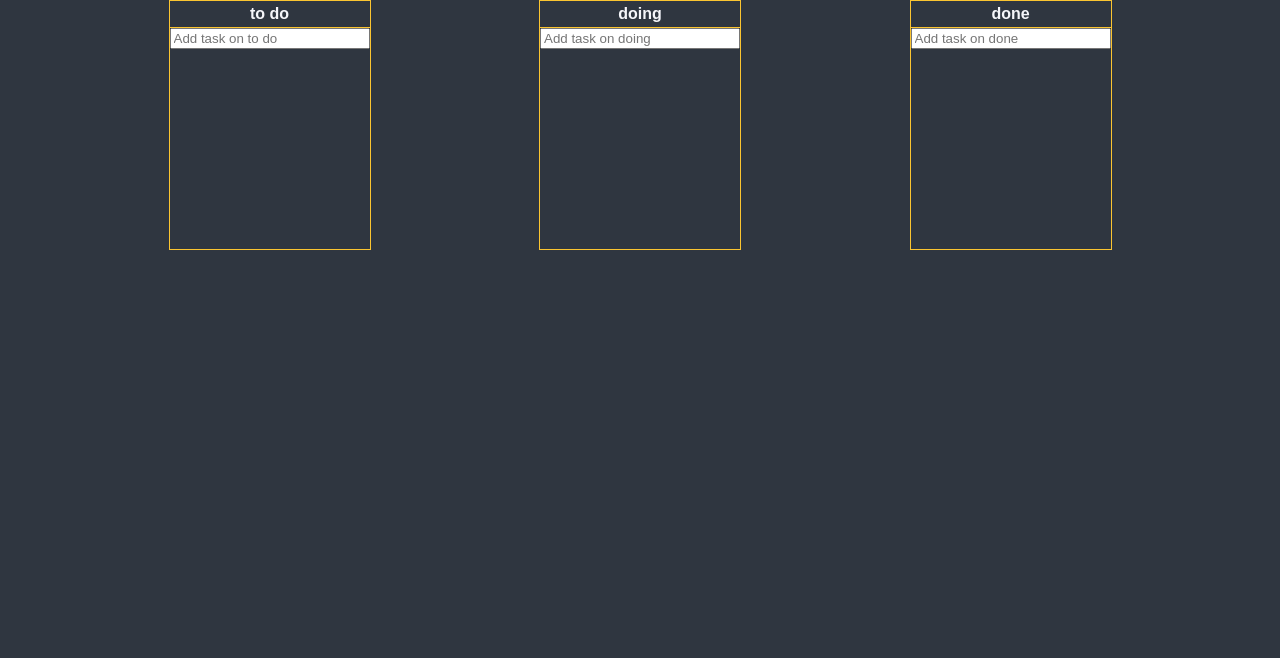
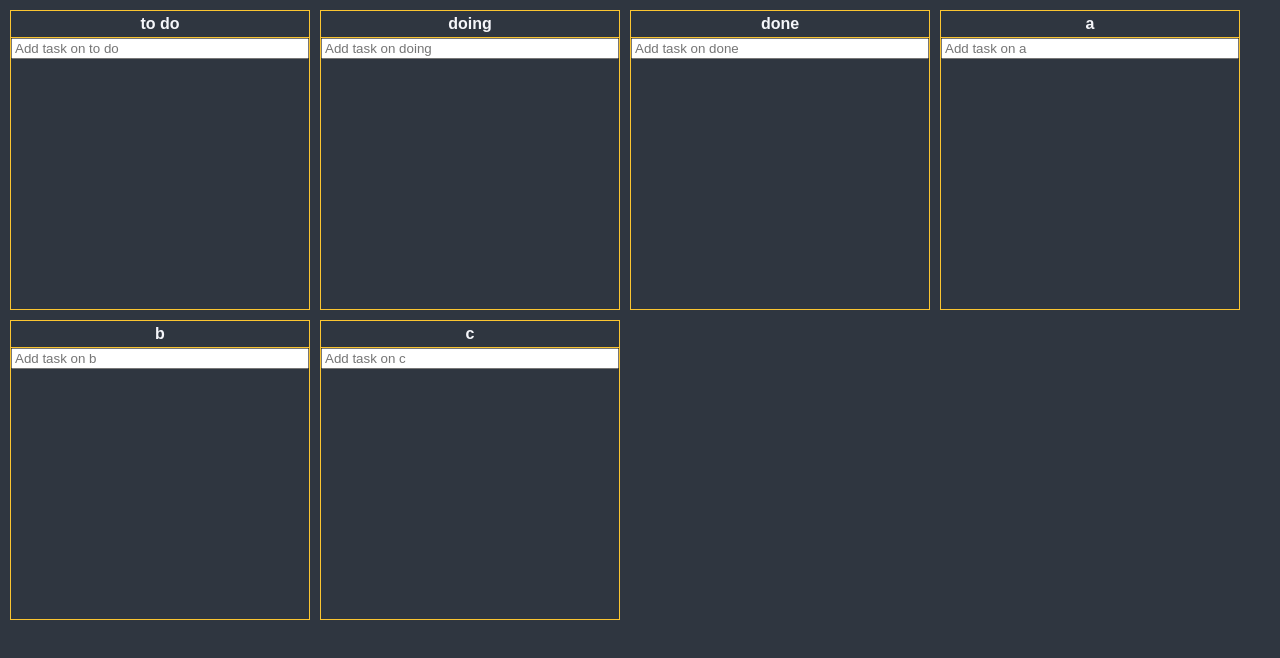
Before and after one commit to CGJI58/reactjs__my-todolist, a React (Create React App) app: page / in a window 1280 px wide. Shown: the top 658 px of the page. Built offline with nearby package versions, Linux system fonts and the light colour scheme.

Commit message:
css working...

```diff
--- a/src/App.tsx
+++ b/src/App.tsx
@@ -5,8 +5,12 @@ import Board from "./components/Board";
 import { boardsListState } from "./atoms";
 
 const BoardsList = styled.div`
-  display: flex;
-  justify-content: space-evenly;
+  width: 100%;
+  height: minmax(400px, 100%);
+  display: grid;
+  grid-template-columns: repeat(auto-fit, 300px);
+  gap: 10px;
+  padding: 10px;
 `;
 
 function App() {
--- a/src/atoms.tsx
+++ b/src/atoms.tsx
@@ -15,5 +15,8 @@ export const boardsListState = atom<IboardsListState>({
     "to do": [],
     doing: [],
     done: [],
+    a: [],
+    b: [],
+    c: [],
   },
 });
--- a/src/components/Board.tsx
+++ b/src/components/Board.tsx
@@ -4,9 +4,11 @@ import Card from "./Card";
 import { useForm } from "react-hook-form";
 import { ICard, boardsListState } from "../atoms";
 import { useSetRecoilState } from "recoil";
+import { inherits } from "util";
 
 const Wrapper = styled.div`
   border: 1px solid ${(props) => props.theme.accentColor};
+  height: 300px;
 `;
 
 const Title = styled.h2`
@@ -24,15 +26,10 @@ interface IDropArea {
 const DropArea = styled.div<IDropArea>`
   display: flex;
   flex-direction: column;
-  width: 200px;
-  min-height: 200px;
-  overflow: hidden;
+  height: 250px;
+  overflow-y: scroll;
   background-color: ${(props) =>
-    props.isDragArrive
-      ? "teal"
-      : props.isDragDepart
-      ? "tomato"
-      : props.theme.bgColor};
+    props.isDragArrive ? "teal" : props.isDragDepart ? "tomato" : "inherit"};
   transition: background-color 0.3s ease-in-out;
 `;
 
--- a/src/components/Card.tsx
+++ b/src/components/Card.tsx
@@ -5,9 +5,26 @@ import { ICard } from "../atoms";
 
 const Wrapper = styled.div<{ isDragging: boolean }>`
   display: flex;
+  justify-content: space-between;
+  align-items: center;
   background-color: ${(props) => (props.isDragging ? "skyblue" : "darkblue")};
-  margin: 10px 0;
+  margin: 5px 0;
   padding: 5px;
+`;
+
+const Handle = styled.div`
+  width: 30px;
+`;
+
+const TextBox = styled.div`
+  display: flex;
+`;
+
+const DelBtn = styled.div`
+  width: 20px;
+  height: 20px;
+  border-radius: 50%;
+  cursor: pointer;
 `;
 
 interface ICardProps extends ICard {
@@ -15,16 +32,20 @@ interface ICardProps extends ICard {
 }
 
 function Card({ id, text, index }: ICardProps) {
+  const deleteCard = () => {
+    console.log(id);
+  };
   return (
     <Draggable draggableId={id + ""} index={index}>
       {(drag, info) => (
         <Wrapper
           ref={drag.innerRef}
-          {...drag.dragHandleProps}
           {...drag.draggableProps}
           isDragging={info.isDragging}
         >
-          {text}
+          <Handle {...drag.dragHandleProps}>=</Handle>
+          <TextBox>{text}</TextBox>
+          <DelBtn onClick={() => deleteCard()}>❌</DelBtn>
         </Wrapper>
       )}
     </Draggable>
--- a/src/index.tsx
+++ b/src/index.tsx
@@ -61,10 +61,17 @@ body {
   font-family: 'Source Sans Pro', sans-serif;
   background-color: ${(props) => props.theme.bgColor};
   color:${(props) => props.theme.textColor};
+  display: flex;
+  width: 100%;
+  align-items: center;
+  justify-content: center;
 }
 a {
   text-decoration: none;
   color: inherit;
+}
+#root {
+  width: 100%;
 }
 `;
 
```
